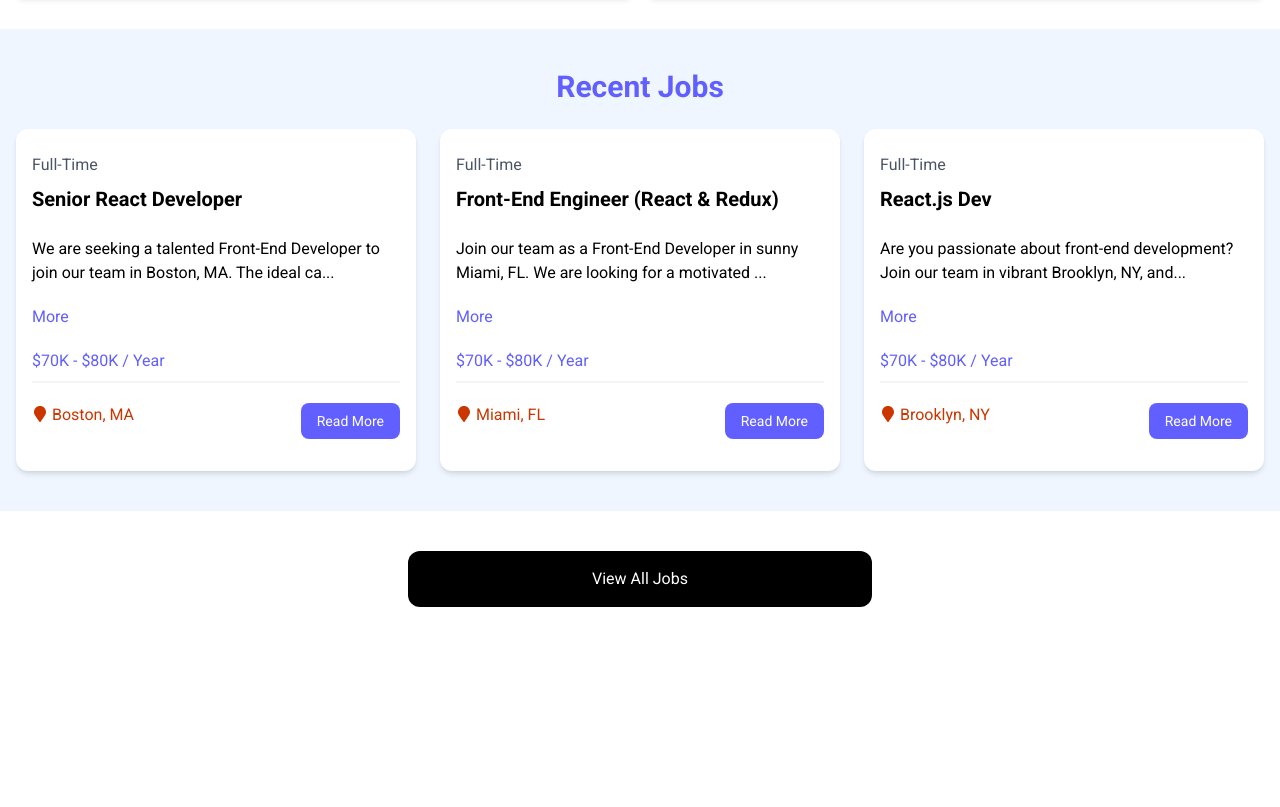
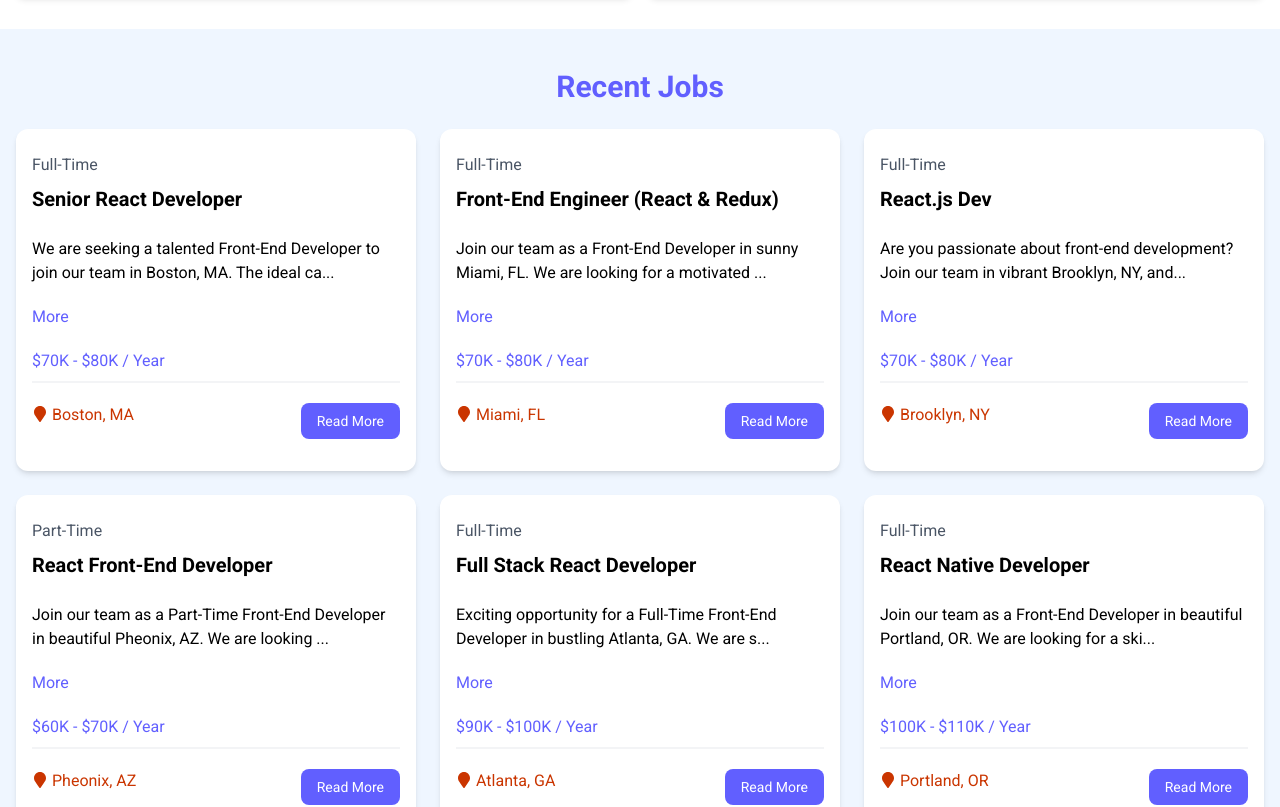
Before and after one commit to heidi37/react-jobs, a React (Vite) app: page / in a window 1280 px wide. Shown: the part 580-1387 px from the top of the page. Before the commit the page ends 1227 px from the top, so only its background shows below. Built offline with nearby package versions, Linux system fonts and the light colour scheme; data requests are answered from the project's data file.

Commit message:
[TASK] Data pulling from json server mock backend

```diff
--- a/package.json
+++ b/package.json
@@ -7,7 +7,8 @@
     "dev": "vite",
     "build": "vite build",
     "lint": "eslint .",
-    "preview": "vite preview"
+    "preview": "vite preview",
+    "server": "json-server --watch src/jobs.json --port 8000"
   },
   "dependencies": {
     "@tailwindcss/vite": "^4.1.18",
@@ -26,6 +27,7 @@
     "eslint-plugin-react-hooks": "^7.0.1",
     "eslint-plugin-react-refresh": "^0.4.24",
     "globals": "^16.5.0",
+    "json-server": "^1.0.0-beta.3",
     "vite": "^7.2.4"
   }
 }
--- a/src/components/JobListings.jsx
+++ b/src/components/JobListings.jsx
@@ -1,9 +1,29 @@
 import React from "react"
-import jobs from "../jobs.json"
+import { useState, useEffect } from 'react'
 import JobListing from "./JobListing"
 
 const JobListings = ({ isHome = false }) => {
-  const jobListings = isHome ? jobs.slice(0, 3) : jobs
+  const [ jobs, setJobs ] =  useState([])
+  const [ loading, setLoading] = useState(true)
+
+  useEffect(() => {
+    const fetchJobs = async () => {
+      try {
+        const res = await fetch('http://localhost:8000/jobs')
+        const data = await res.json()
+        console.log(data)
+        setJobs(data)
+      } catch (error) {
+        console.log('Error fetching data', error)
+      } finally {
+        setLoading(false)
+      }
+    }
+
+    fetchJobs()
+
+  }, [])
+
   return (
     <>
       {/* <!-- Browse Jobs --> */}
@@ -13,7 +33,7 @@
             { isHome ? 'Recent Jobs' : 'Browse Jobs' }
           </h2>
           <div className="grid grid-cols-1 md:grid-cols-3 gap-6">
-            {jobListings.map((job) => {
+            {jobs.map((job) => {
               return <JobListing key={job.id} job={job} />
             })}
           </div>
--- a/src/components/Navbar.jsx
+++ b/src/components/Navbar.jsx
@@ -3,6 +3,7 @@
 import logo from "../assets/images/logo.png"
 
 const Navbar = () => {
+
   const linkClass = function ({ isActive }) {
     return isActive
       ? "text-white bg-black hover:bg-gray-900 hover:text-white rounded-md px-3 py-2"
--- a/src/jobs.json
+++ b/src/jobs.json
@@ -1,5 +1,6 @@
 
-[
+{
+  "jobs":[
     {
       "id": "1",
       "title": "Senior React Developer",
@@ -85,3 +86,4 @@
       }
     }
   ]
+}
```
Also changed, not shown: 1 other file (tests, documents, lock files or other folders).
